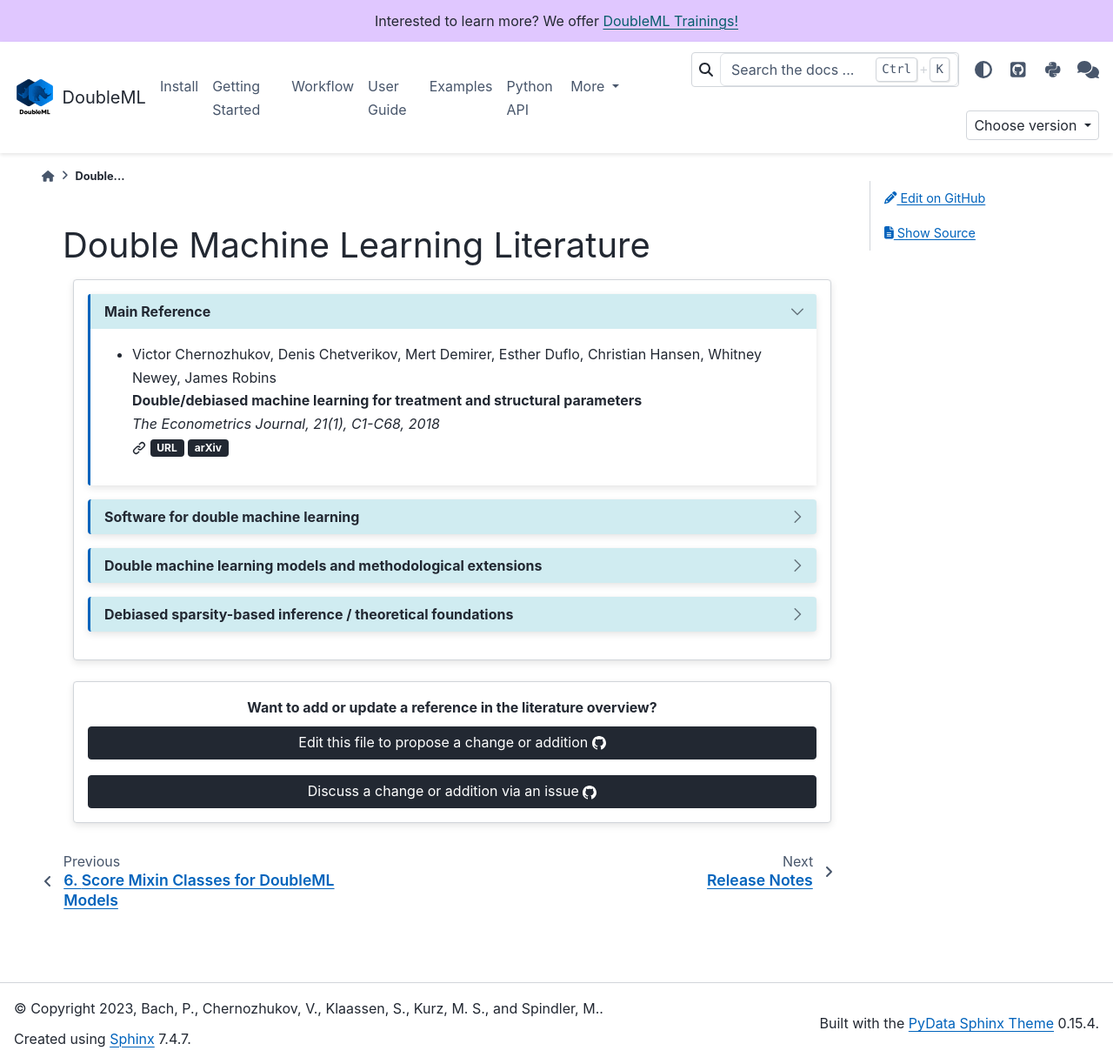
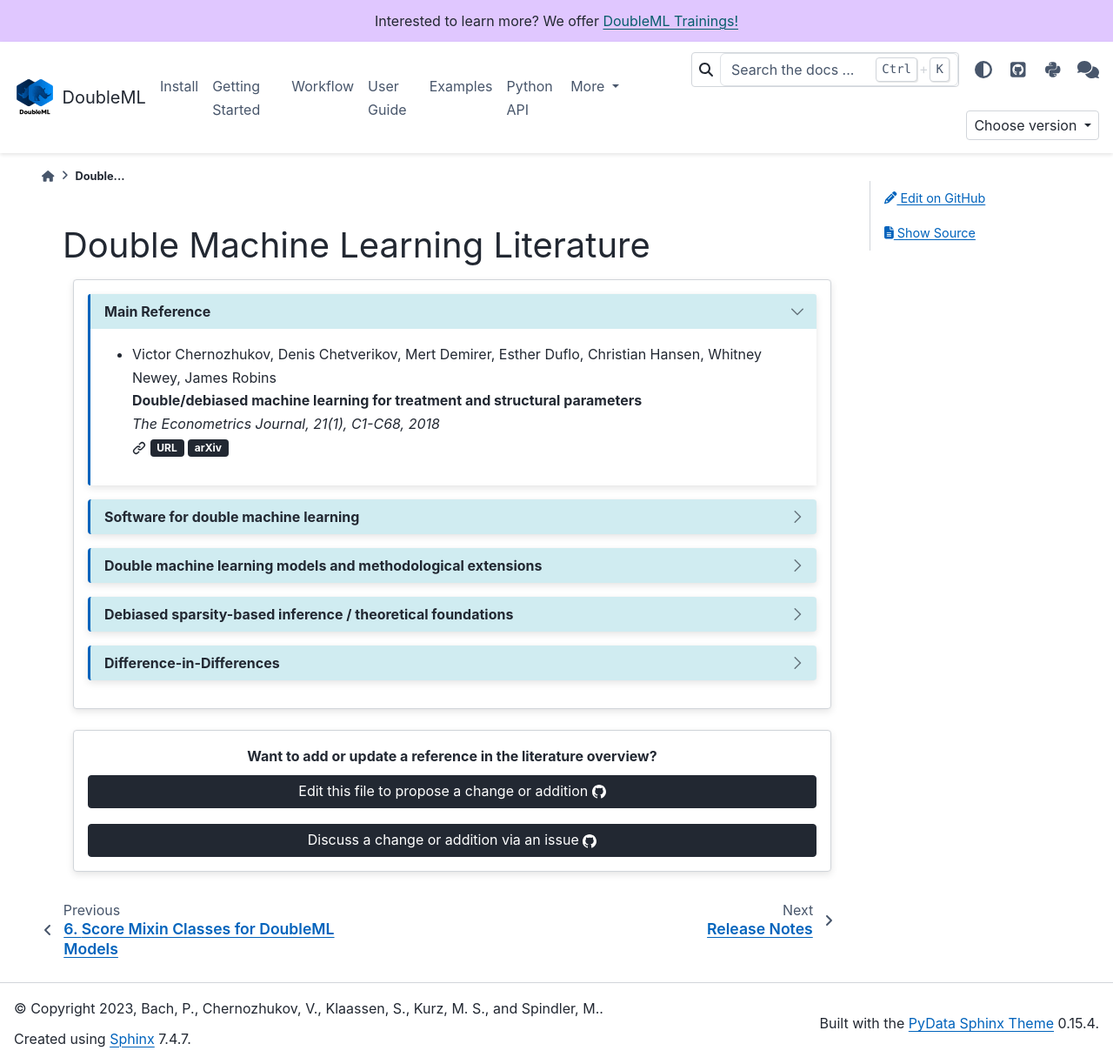
Before and after one commit to DoubleML/doubleml-docs, a Sphinx documentation site: the page built from doc/literature/literature.rst, in a window 1280 px wide and 1223 px high. Shown: the whole window at 87% size. Built offline with Sphinx 7.4.7 and the PyData theme 0.15.4, drawn with Linux system fonts in a browser that asks for light colours; the version number could not be read and is left out; some of the changed lines change nothing that is shown.

Commit message:
add did literature section

```diff
--- a/doc/literature/literature.rst
+++ b/doc/literature/literature.rst
@@ -105,12 +105,6 @@
         :octicon:`link` :bdg-link-dark:`URL <https://doi.org/10.1080/07350015.2023.2271071>`
         |hr|
 
-      - Neng-Chieh Chang |br|
-        **Double/debiased machine learning for difference-in-differences models** |br|
-        *The Econometrics Journal, 23(2), Pages 177–191, 2020* |br|
-        :octicon:`link` :bdg-link-dark:`URL <https://doi.org/10.1093/ectj/utaa001>`
-        |hr|
-
       - Chernozhukov, Victor and Demirer, Mert and Duflo, Esther and Fernández-Val, Iván |br|
         **Generic Machine Learning Inference on Heterogeneous Treatment Effects in Randomized Experiments, with an Application to Immunization in India** |br|
         *National Bureau of Economic Research, Working Paper* |br|
@@ -150,12 +144,6 @@
         :bdg-link-dark:`arXiv <https://arxiv.org/abs/1711.00342>`
         |hr|
 
-      - Pedro HC Sant'Anna, Jun Zhao |br|
-        **Doubly robust difference-in-differences estimators** |br|
-        *Journal of Econometrics, 219(1), Pages 101-122, 2020* |br|
-        :octicon:`link` :bdg-link-dark:`URL <https://doi.org/10.1016/j.jeconom.2020.06.003>`
-        |hr|
-
       - Victor Chernozhukov, Carlos Cinelli, Whitney Newey, Amit Sharma, Vasilis Syrgkanis |br|
         **Long Story Short: Omitted Variable Bias in Causal Machine Learning** |br|
         *No. w30302. National Bureau of Economic Research, 2022* |br|
@@ -172,12 +160,6 @@
         **Estimation and Inference on Heterogeneous Treatment Effects in High-Dimensional Dynamic Panels under Weak Dependence** |br|
         *arXiv preprint arXiv:1712.09988 [stat.ML], 2017* |br|
         :octicon:`link` :bdg-link-dark:`arXiv <https://arxiv.org/abs/1712.09988>`
-        |hr|
-
-      - Michael Zimmert |br|
-        **Efficient Difference-in-Differences Estimation with High-Dimensional Common Trend Confounding** |br|
-        *arXiv preprint 	arXiv:1809.01643 [econ.EM], 2018* |br|
-        :octicon:`link` :bdg-link-dark:`arXiv <https://arxiv.org/abs/1809.01643>`
         |hr|
 
       - Claudia Noack, Tomasz Olma, Christoph Rothe |br|
@@ -239,6 +221,40 @@
         :octicon:`link` :bdg-link-dark:`URL <https://doi.org/10.1111/rssb.12026>`
         |hr|
 
+    .. dropdown:: Difference-in-Differences
+      :class-title: sd-bg-primary sd-font-weight-bold
+
+      - Brantly Callaway, Pedro HC Sant'Anna |br|
+        **Difference-in-Differences with multiple time periods** |br|
+        *Journal of Econometrics, 225(2), Pages 200-230, 2021* |br|
+        :octicon:`link` :bdg-link-dark:`URL <https://doi.org/10.1016/j.jeconom.2020.12.001>`
+        |hr|
+
+      - Neng-Chieh Chang |br|
+        **Double/debiased machine learning for difference-in-differences models** |br|
+        *The Econometrics Journal, 23(2), Pages 177–191, 2020* |br|
+        :octicon:`link` :bdg-link-dark:`URL <https://doi.org/10.1093/ectj/utaa001>`
+        |hr|
+
+      - Jonathan Roth, Pedro HC Sant'Anna, Alyssa Bilinski, John Poe |br|
+        **What’s trending in difference-in-differences? A synthesis of the recent econometrics literature** |br|
+        *Journal of Econometrics, 235(2), Pages 2218-2244, 2023* |br|
+        :octicon:`link` :bdg-link-dark:`URL <https://doi.org/10.1016/j.jeconom.2023.03.008>`
+        |hr|
+
+      - Pedro HC Sant'Anna, Jun Zhao |br|
+        **Doubly robust difference-in-differences estimators** |br|
+        *Journal of Econometrics, 219(1), Pages 101-122, 2020* |br|
+        :octicon:`link` :bdg-link-dark:`URL <https://doi.org/10.1016/j.jeconom.2020.06.003>`
+        |hr|
+
+      - Michael Zimmert |br|
+        **Efficient Difference-in-Differences Estimation with High-Dimensional Common Trend Confounding** |br|
+        *arXiv preprint 	arXiv:1809.01643 [econ.EM], 2018* |br|
+        :octicon:`link` :bdg-link-dark:`arXiv <https://arxiv.org/abs/1809.01643>`
+        |hr|
+
+
 .. grid:: 1
 
   .. grid-item-card:: Want to add or update a reference in the literature overview?
```
